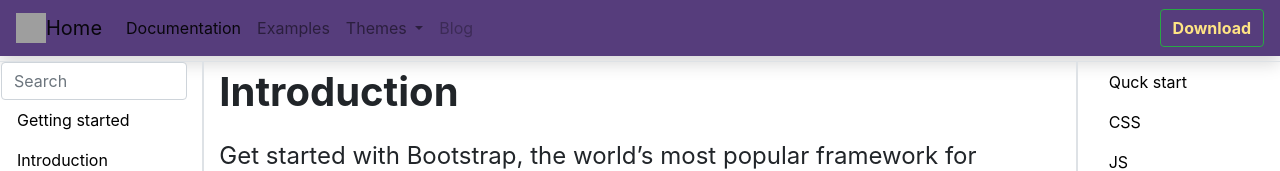
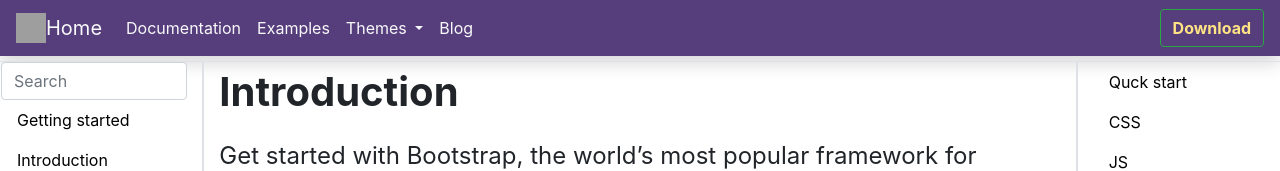
Before and after one commit to nofelaliyev/bootstrap, a plain HTML site: page index.html in a window 1280 px wide. Shown: the top 171 px of the page. Drawn offline with nearby package versions, Linux system fonts and the light colour scheme; grey boxes are pictures that could not be loaded.

Commit message:
modified html

```diff
--- a/index.html
+++ b/index.html
@@ -14,10 +14,10 @@
 </head>
 
 <body>
-    <nav class="navbar navbar-expand-lg navbar-light bg-gold shadow">
+    <nav class="navbar navbar-expand-lg navbar-light bg-gold shadow text-light">
         <img src="https://getbootstrap.com/docs/4.3/assets/brand/bootstrap-outline.svg" width="30" height="30" alt="">
 
-        <a class="navbar-brand" href="#">Home</a>
+        <a class="navbar-brand text-light" href="#">Home</a>
         <button class="navbar-toggler" type="button" data-toggle="collapse" data-target="#navbarSupportedContent"
             aria-controls="navbarSupportedContent" aria-expanded="false" aria-label="Toggle navigation">
             <span class="navbar-toggler-icon"></span>
@@ -26,20 +26,20 @@
         <div class="collapse navbar-collapse" id="navbarSupportedContent">
             <ul class="navbar-nav mr-auto">
                 <li class="nav-item active">
-                    <a class="nav-link" href="#">Documentation<span class="sr-only">(current)</span></a>
+                    <a class="nav-link text-light" href="#">Documentation<span class="sr-only">(current)</span></a>
                 </li>
                 <li class="nav-item">
-                    <a class="nav-link" href="#">Examples</a>
+                    <a class="nav-link text-light" href="#">Examples</a>
                 </li>
                 <li class="nav-item dropdown">
-                    <a class="nav-link dropdown-toggle" href="#" id="navbarDropdown" role="button" aria-haspopup="true"
-                        aria-expanded="false">
+                    <a class="nav-link dropdown-toggle text-light" href="#" id="navbarDropdown" role="button"
+                        aria-haspopup="true" aria-expanded="false">
                         Themes
                     </a>
 
                 </li>
                 <li class="nav-item">
-                    <a class="nav-link disabled" href="#" tabindex="-1" aria-disabled="true">Blog</a>
+                    <a class="nav-link disabled text-light" href="#" tabindex="-1" aria-disabled="true">Blog</a>
                 </li>
             </ul>
             <form class="form-inline my-2 my-lg-0">
```
